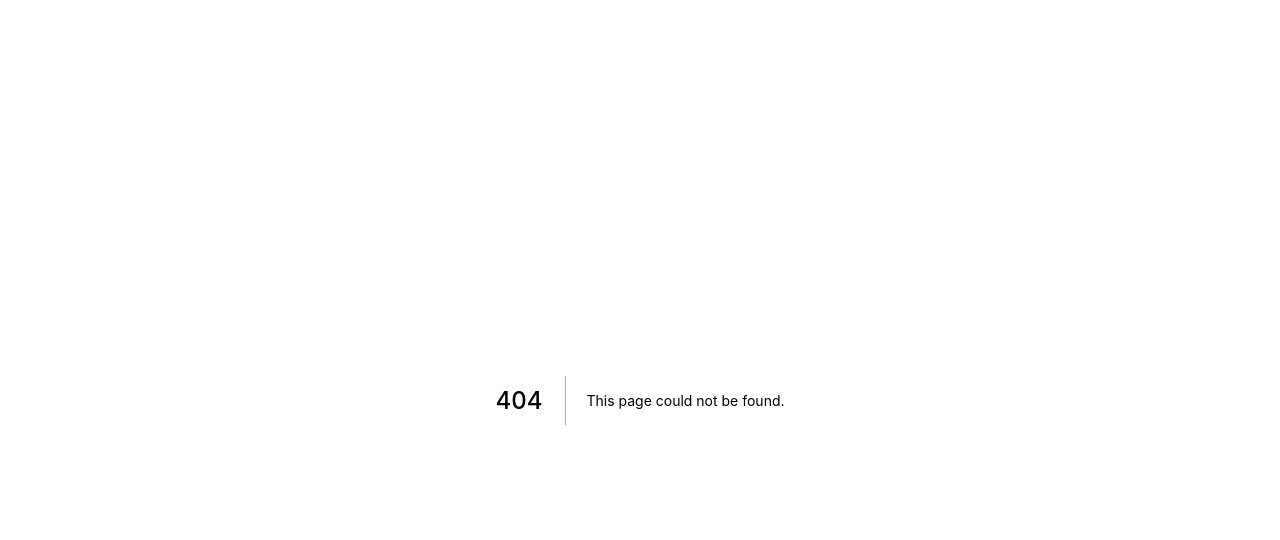
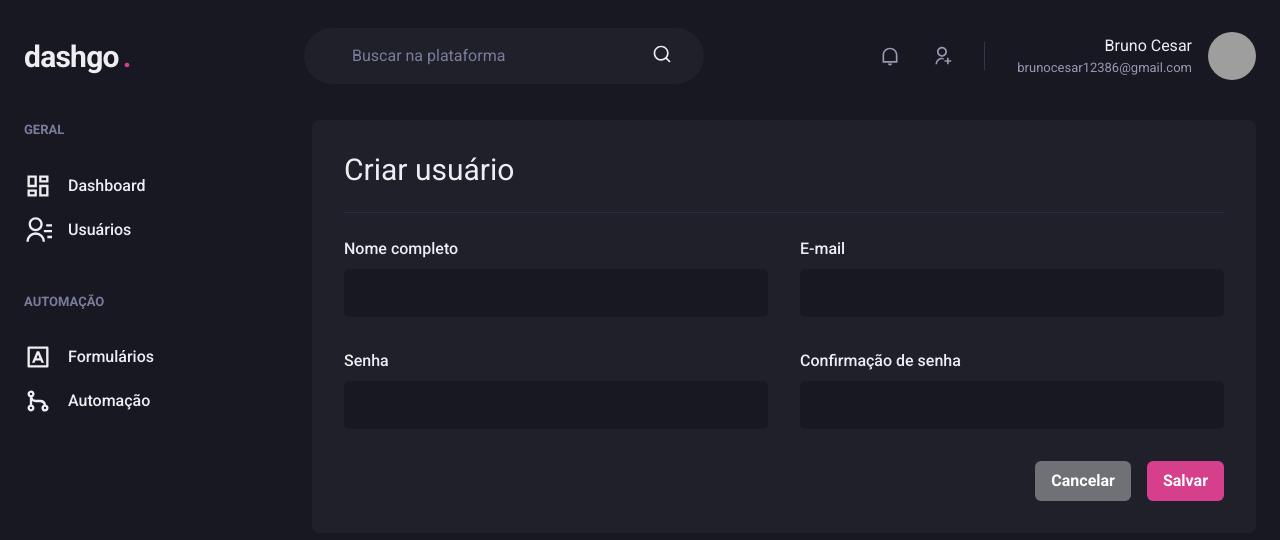
Before and after one commit to Bruno-Cesar123/dashgo, a Next.js app: page /users/create in a window 1280 px wide. Before the commit this address had no page. Shown: the top 540 px of the page. Built offline with nearby package versions, Linux system fonts and the light colour scheme; grey boxes are pictures that could not be loaded.

Commit message:
create user create page

```diff
--- a/src/components/Sidebar.tsx
+++ b/src/components/Sidebar.tsx
@@ -14,11 +14,11 @@
             GERAL
           </Text>
           <Stack spacing="4" mt="8" align="stretch">
-            <Link display="flex" align="center">
+            <Link display="flex" alignItems="center">
               <Icon as={RiDashboardLine} fontSize="28" />
               <Text ml="4" fontWeight="medium" >Dashboard</Text>
             </Link>
-            <Link display="flex" align="center">
+            <Link display="flex" alignItems="center">
               <Icon as={RiContactsLine} fontSize="28" />
               <Text ml="4" fontWeight="medium" >Usuários</Text>
             </Link>
@@ -33,11 +33,11 @@
             AUTOMAÇÃO
           </Text>
           <Stack spacing="4" mt="8" align="stretch">
-            <Link display="flex" align="center">
+            <Link display="flex" alignItems="center">
               <Icon as={RiInputMethodLine} fontSize="28" />
               <Text ml="4" fontWeight="medium" >Formulários</Text>
             </Link>
-            <Link display="flex" align="center">
+            <Link display="flex" alignItems="center">
               <Icon as={RiGitMergeLine} fontSize="28" />
               <Text ml="4" fontWeight="medium" >Automação</Text>
             </Link>
--- /dev/null
+++ b/src/pages/users/create.tsx
@@ -0,0 +1,49 @@
+import {
+  Box,
+  Heading,
+  Divider,
+  VStack,
+  HStack,
+  Button,
+  SimpleGrid,
+  Flex} from "@chakra-ui/react";
+import { Header } from "../../components/Header";
+import { Sidebar } from "../../components/Sidebar";
+import { Input } from "../../components/Form/Input";
+
+export default function CreateUser() {
+  return (
+    <Box>
+      <Header />
+
+      <Flex w="100%" my="6" maxWidth={1400} mx="auto" px="6">
+        <Sidebar />
+
+        <Box flex="1" borderRadius={8} bg="gray.800" p="8">
+          <Heading size="lg" fontWeight="normal">Criar usuário</Heading>
+
+          <Divider my="6" borderColor="gray.700" />
+
+          <VStack spacing="8">
+            <SimpleGrid minChildWidth="240px" spacing="8" w="100%">
+              <Input name="name" label="Nome completo" />
+              <Input name="email" type="email" label="E-mail" />
+            </SimpleGrid>
+
+            <SimpleGrid minChildWidth="240px" spacing="8" w="100%">
+              <Input name="password" type="password" label="Senha" />
+              <Input name="password_confirmation" type="password" label="Confirmação de senha" />
+            </SimpleGrid>
+          </VStack>
+
+          <Flex mt="8" justify="flex-end">
+            <HStack spacing="4">
+              <Button colorScheme="whiteAlpha">Cancelar</Button>
+              <Button colorScheme="pink">Salvar</Button>
+            </HStack>
+          </Flex>
+        </Box>
+      </Flex>
+    </Box>
+  )
+}
```
